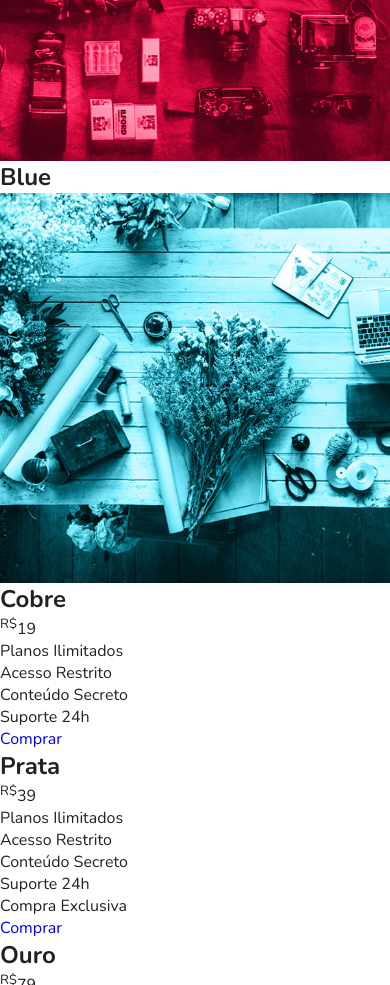
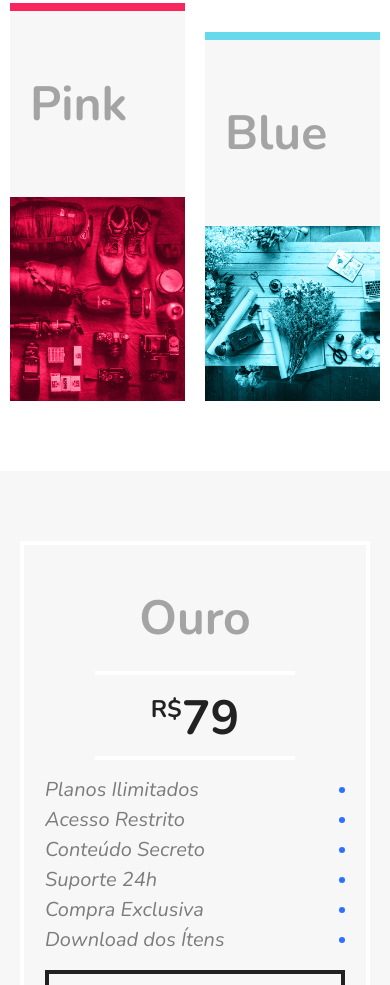
Before and after one commit to Williamxr/FlexBlog, a plain HTML site: page index.html in a window 390 px wide. Shown: the part 2151-3136 px from the top of the page. Drawn offline with nearby package versions, Linux system fonts and the light colour scheme.

Commit message:
Estilizando section de preços e fazendo responsividade

```diff
--- a/css/style.css
+++ b/css/style.css
@@ -131,3 +131,139 @@ img{
   flex: 1 1 160px;
   margin: 0 10px;
 }
+
+/*Produtos*/
+
+.produtos{
+  max-width: 960px;
+  margin: 60px auto;
+}
+
+.produtos h1{
+  font-size: 3em;
+  margin: 0 10px 60px 10px;
+}
+
+.produtos-container{
+  display: flex;
+  flex-wrap: wrap;
+  align-items: flex-end;
+}
+
+.produtos-item{
+  flex: 1 1 175px;
+  margin: 10px;
+}
+
+.produtos-item h2{
+  font-size: 3em;
+  color: #a4a4a4;
+  background: #f7f7f7;
+  padding: 60px 20px;
+}
+
+.purple{
+  border-top: 8px solid #ae81ff;
+}
+
+.pink{
+  border-top: 8px solid #f9265e;
+}
+
+.blue{
+  border-top: 8px solid #66d9eb;
+}
+
+/*Preço*/
+
+.preco{
+  background: #f7f7f7;
+  padding: 60px;
+  display: flex;
+  flex-wrap: wrap;
+  align-items: flex-end;
+}
+
+.preco-item{
+  flex: 1;
+  border: 4px solid white;
+  padding: 20px;
+  margin: 10px;
+  min-width: 260px; /*para o site n quebrar no saffari*/
+}
+
+.preco-item h2{
+  font-size: 3em;
+  color: #a4a4a4;
+  text-align: center;
+  margin-top: 20px;
+}
+
+.preco-item span{
+  max-width: 200px;
+  margin: 20px auto;
+  display: block; /*por padrão o span é display inline*/
+  font-size: 3em;
+  text-align: center;
+  font-weight: bold;
+  padding: 10px 0 5px 0;
+  border-top: 4px solid white;
+  border-bottom: 4px solid white;
+}
+
+.preco-item sup{
+  font-size: 1.5rem;
+}
+
+.preco-item ul{
+  max-width: 300px;
+  margin: 20px auto;
+  font-size: 1.25em;
+  line-height: 1;
+  font-style: italic;
+  color: #7c7c7c;
+}
+
+.preco-item li{
+  display: flex;
+  justify-content: space-between;
+  align-items: center;
+  margin-bottom: 10px;
+}
+
+.preco-item li::after{
+  content: "";
+  display: block;
+  width: 6px;
+  height: 6px;
+  background: #2c70ff;
+  border-radius: 50%;
+}
+
+.preco-item a{
+  max-width: 300px;
+  display: block;
+  margin: 20px auto;
+  border: 4px solid;
+  color: #222222;
+  text-transform: uppercase;
+  font-weight: bold;
+  font-size: 2.25em;
+  padding: 15px 0;
+  text-align: center;
+}
+
+@media (max-width: 800px){
+  .preco{
+    padding-left: 10px;
+    padding-right: 10px;
+  }
+  .preco .preco-item:nth-child(3){
+    order: -2;
+  }
+  .preco .preco-item:nth-child(2){
+    order: -1;
+  }
+}
+
+/*Qualidade*/
```
